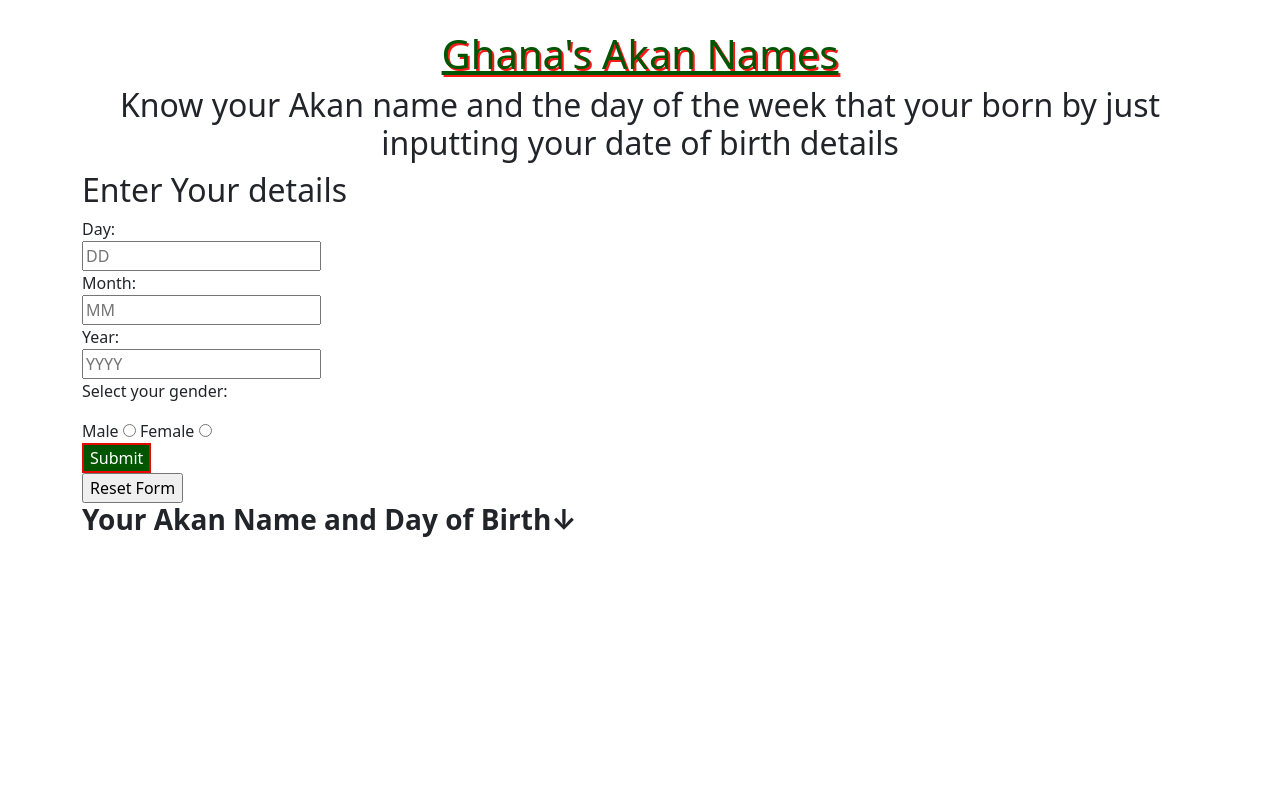
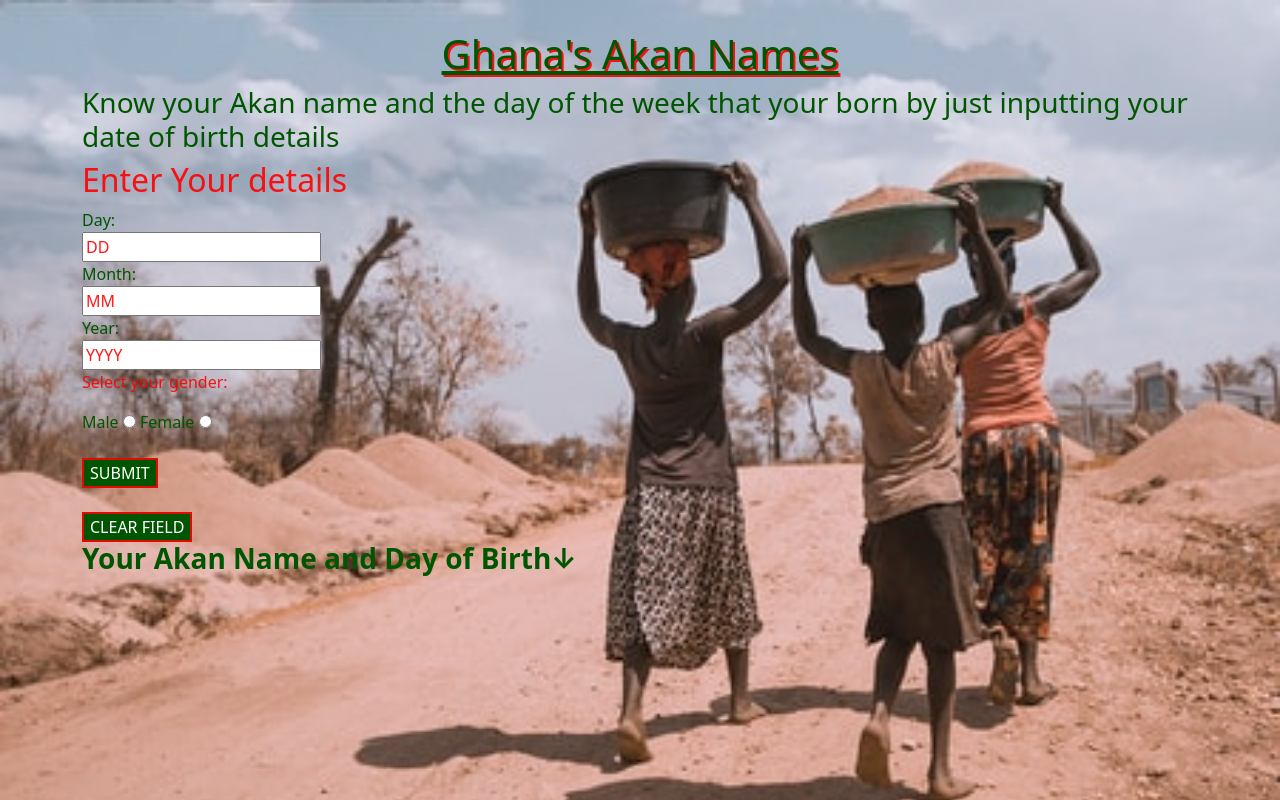
Before and after one commit to ezekielkibiego/Akan-Names, a plain HTML site: page index.html in a window 1280 px wide. Drawn offline with Linux system fonts and the light colour scheme.

Commit message:
add color to placeholder

```diff
--- a/index.css
+++ b/index.css
@@ -5,6 +5,9 @@
 body{
     padding: 0;
     margin: 0;
+    background-image: url("images/img1.jpeg");
+    background-repeat: no-repeat;
+    background-size: cover;
 }
 .header h1{
     text-align: center;
@@ -13,16 +16,40 @@ body{
     text-shadow: 2px 2px #ff0000e7;
     text-decoration-line: underline;
 }
-.header h2{
-    text-align: center;
+h2{
+    color: #ff0000e7;
 }
-h3{
+label{
+    color: #005500;
+}
+.gender p{
+    color: #ff0000e7;
 }
 #result{
     font-size: 30px;
+    color: #005500;
+}
+h3{
+    color: #005500;
 }
 #get-name{
     background-color: #005500;
     color: white;
     border: 2px solid #ff0000e7;
 }
+#get-name:hover{
+    color: #ff0000e7;
+    background-color: whitesmoke;
+}
+.clear{
+    background-color: #005500;
+    color: white;
+    border: 2px solid #ff0000e7;
+}
+.clear:hover{
+    color: #ff0000e7;
+    background-color: whitesmoke;
+}
+::placeholder{
+    color: #ff0000e7;
+}
--- a/index.html
+++ b/index.html
@@ -13,7 +13,7 @@
     <div class="container">
         <div class="header">
             <h1>Ghana's Akan Names</h1>
-            <h2>Know your Akan name and the day of the week that your born by just inputting your date of birth details</h2>
+            <h3>Know your Akan name and the day of the week that your born by just inputting your date of birth details</h3>
         </div>
     </div>
     <div class="container">
@@ -30,17 +30,17 @@
         <div>
           <label for="year-of-birth"> Year: <br><input id="year-input" type="number" name="year-of-birth" placeholder="YYYY" value="" required> </label>
         </div>
+        <div class="gender">
+          <label for="gender"> <p>Select your gender: </p> Male <input id="male-input" type="radio" name="gender" value="male" required> Female <input id="female-input" type="radio" name="gender" value="female" required> </label>
+        </div><br>
         <div>
-          <label for="gender"> <p>Select your gender: </p> Male <input id="male-input" type="radio" name="gender" value="male" required> Female <input id="female-input" type="radio" name="gender" value="female" required> </label>
-        </div>
-        <div>
-          <input id="get-name" type="submit" name="" value="Submit">
-        </div>
+          <input id="get-name" type="submit" name="" value="SUBMIT">
+        </div><br>
       </form>
       <div class="footer">
         <div class="submit">
           <form onsubmit="return clearInput()">
-            <input class="clear" type="submit" value="Reset Form">
+            <input class="clear" type="submit" value="CLEAR FIELD">
           </form>
         </div>
         <div class="result">
```
Also changed, not shown: images/github (1).png (added), images/gmail (1).png (added), images/image1.jpeg (deleted), images/img.jpeg (deleted), images/img2.jpeg (deleted), images/linkedin (1).png (added), images/twiter.png (added), images/whatsapp (1).png (added).
